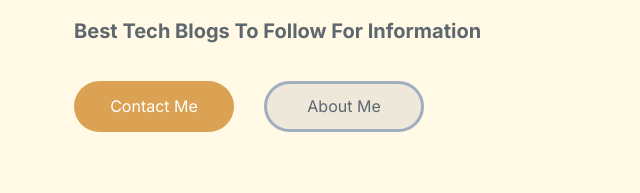
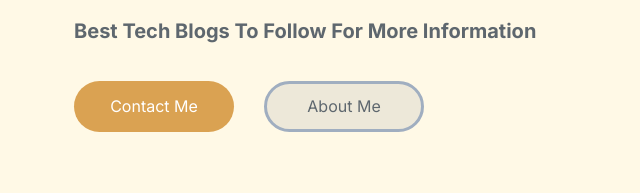
Before and after one commit to Ammar1477/Spm, a plain HTML site: page index.html in a window 1280 px wide. Shown: the part 256-449 px from the top of the page, 21-661 px from the left. Drawn offline with nearby package versions, Linux system fonts and the light colour scheme; a script that the page names is missing.

Commit message:
adding text

```diff
--- a/index.html
+++ b/index.html
@@ -117,7 +117,7 @@
             Tech <b>News&nbsp;WebPage</b>
           </h1>
           <p class="h3">
-            Best Tech Blogs To Follow For Information
+            Best Tech Blogs To Follow For More Information
           </p>
           <div class="btn-group">
             <a href="#" class="btn btn-primary">Contact Me</a>
```
